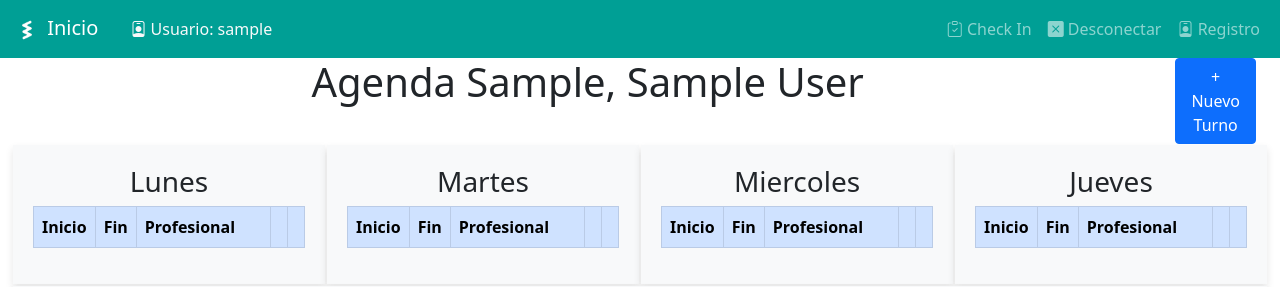
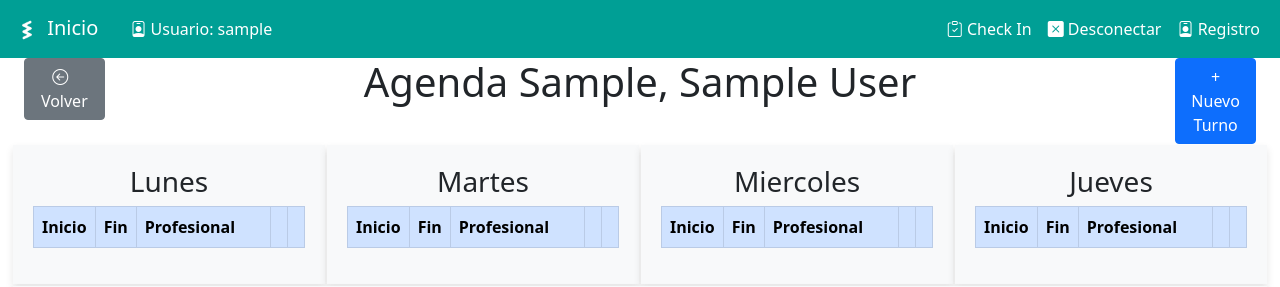
Before and after one commit to NadCarlos/gym_django, a Django app: page /administracion/1/agenda_paciente in a window 1280 px wide. Shown: the top 287 px of the page. Run offline with Django 4.2, Linux system fonts and the light colour scheme; a user stored in the database is signed in; tables that the repository leaves empty hold one stand-in row (values such as "Sample post"); lists and menus that the app fills with data are empty; some libraries are stand-ins or nearby versions.

Commit message:
minor navigation and styling changes

```diff
--- a/gym/administracion/repositories/prestacion_paciente.py
+++ b/gym/administracion/repositories/prestacion_paciente.py
@@ -16,7 +16,7 @@ class PrestacionPacienteRepository:
         return PrestacionPaciente.objects.filter(id_paciente=id_paciente).first()
 
     def filter_by_id_paciente_all(self, id_paciente) -> Optional[PrestacionPaciente]:
-        return PrestacionPaciente.objects.filter(id_paciente=id_paciente).all().order_by('-fecha_inicio')
+        return PrestacionPaciente.objects.filter(id_paciente=id_paciente).all().order_by('-activo')
 
     def filter_by_id_paciente_activo(self, id_paciente) -> Optional[PrestacionPaciente]:
         return PrestacionPaciente.objects.filter(id_paciente=id_paciente).filter(activo=True).first()
--- a/gym/administracion/templates/agenda/agenda_paciente.html
+++ b/gym/administracion/templates/agenda/agenda_paciente.html
@@ -5,10 +5,16 @@
     <div class="container-fluid">
         <div class="row">
             <!-- Primera columna -->
-            <div class="col-md-11">
+            <div class="col-md-1">
+                <a href="{% url 'paciente_detail' paciente.id %}" class="btn btn-secondary mb-4">
+                    <i class="bi bi-arrow-left-circle me-2"></i> Volver
+                </a>
+            </div>
+            <!-- Segunda columna -->
+            <div class="col-md-10">
                 <h1 class="text-dark text-center">Agenda {{paciente.apellido}}, {{paciente.nombre}}</h1>
             </div>
-            <!-- Segunda columna -->
+            <!-- Tercera columna -->
             <div class="col-md-1">
                 <a href="{% url 'agenda_paciente_create' paciente.id %}" class="btn btn-primary">
                     + Nuevo Turno
--- a/gym/administracion/templates/paciente_plan/list.html
+++ b/gym/administracion/templates/paciente_plan/list.html
@@ -2,7 +2,7 @@
 
 {% block content %}
 <div class="container mt-4">
-    <h2 class="mb-4">Lista de Prestaciones Paciente: {{ paciente.apellido }}, {{ paciente.nombre }}</h2>
+    <h2 class="mb-4">Lista de Planes Paciente: {{ paciente.apellido }}, {{ paciente.nombre }}</h2>
     {% if paciente_plan_exist == False %}
     <a href="{% url 'paciente_plan_create' paciente.id %}" class="btn btn-success mb-4">
         <i class="bi bi-plus-circle"></i> Asignar Plan
--- a/gym/administracion/templates/prestacion_paciente/list.html
+++ b/gym/administracion/templates/prestacion_paciente/list.html
@@ -3,6 +3,9 @@
 {% block content %}
 <div class="container mt-4">
     <h2 class="mb-4">Lista de Prestaciones Paciente: {{ paciente.apellido }}, {{ paciente.nombre }}</h2>
+    <a href="{% url 'paciente_detail' paciente.id %}" class="btn btn-secondary mb-4">
+        <i class="bi bi-arrow-left-circle me-2"></i> Volver a detalle
+    </a>
     <div class="table-responsive">
         <table class="table table-striped table-hover table-bordered">
             <thead class="table-dark">
--- a/gym/entrada/templates/asistencia/list.html
+++ b/gym/entrada/templates/asistencia/list.html
@@ -3,6 +3,9 @@
 {% block content %}
 <div class="container mt-5">
     <h2 class="mb-4">Lista de Asistencias:  {{ paciente.apellido }}, {{ paciente.nombre }}</h2>
+    <a href="{% url 'paciente_detail' paciente.id %}" class="btn btn-secondary mb-4">
+        <i class="bi bi-arrow-left-circle me-2"></i> Volver a detalle
+    </a>
     <div class="card p-4 shadow-sm">
         <table class="table table-hover table-bordered">
             <thead class="table-dark">
--- a/gym/home/templates/home/base.html
+++ b/gym/home/templates/home/base.html
@@ -26,7 +26,7 @@
                     src="{% static 'public/cermed_sin_fondo_white.png' %}" alt="E"> Inicio
             </a>
             {% if user.is_authenticated %}
-            <a class="nav-link text-light"><i class="bi bi-person-badge"></i> Usuario: {{ user.username }}</a>
+            <a class="nav-link text-white"><i class="bi bi-person-badge"></i> Usuario: {{ user.username }}</a>
             {% endif %}
 
             <!-- Derecha -->
@@ -40,16 +40,16 @@
                     <!-- ------------------ -->
                     {% if user.is_authenticated %}
                     <li class="nav-item">
-                        <a class="nav-link" href="{% url 'check_in' %}"><i class="bi bi-clipboard-check"></i> Check
+                        <a class="nav-link text-white" href="{% url 'check_in' %}"><i class="bi bi-clipboard-check"></i> Check
                             In</a>
                     </li>
                     <li class="nav-item">
-                        <a class="nav-link" href="{% url 'logout' %}"><i class="bi bi-x-square-fill"></i>
+                        <a class="nav-link text-white" href="{% url 'logout' %}"><i class="bi bi-x-square-fill"></i>
                             Desconectar</a>
                     </li>
                     {% if user.is_staff %}
                     <li class="nav-item">
-                        <a class="nav-link" href="{% url 'register' %}"><i class="bi bi-person-badge"></i> Registro</a>
+                        <a class="nav-link text-white" href="{% url 'register' %}"><i class="bi bi-person-badge"></i> Registro</a>
                     </li>
                     {% endif %}
 
@@ -71,6 +71,9 @@
                             </li>
                             <li><a class="dropdown-item" href="{% url 'asistencias' %}">
                                     <i class="bi bi-calendar-check"></i> Ver Asistencias</a>
+                            </li>
+                            <li><a class="dropdown-item" href="{% url 'planes_list' %}">
+                                <i class="bi bi-card-text"></i> Ver Planes </a>
                             </li>
                         </ul>
                     </div>
```
Also changed, not shown: gym/administracion/templates/agenda/agenda_profesional.html (+8 -2 lines), gym/finanzas/templates/orden_pago/edit.html (+6 -1 lines), gym/home/templates/home/base_agenda.html (+5 -5 lines).
